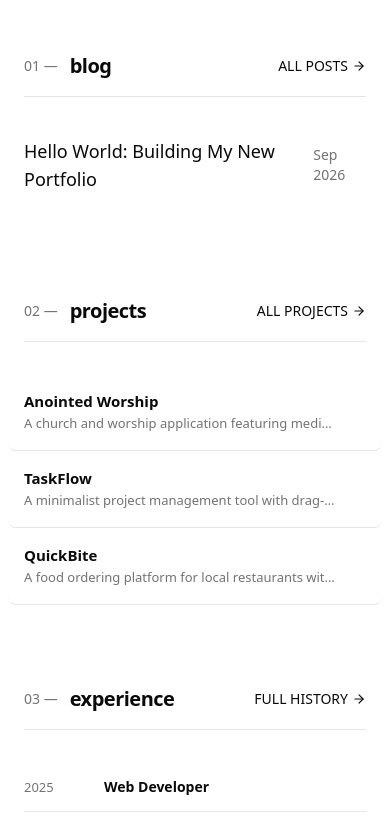
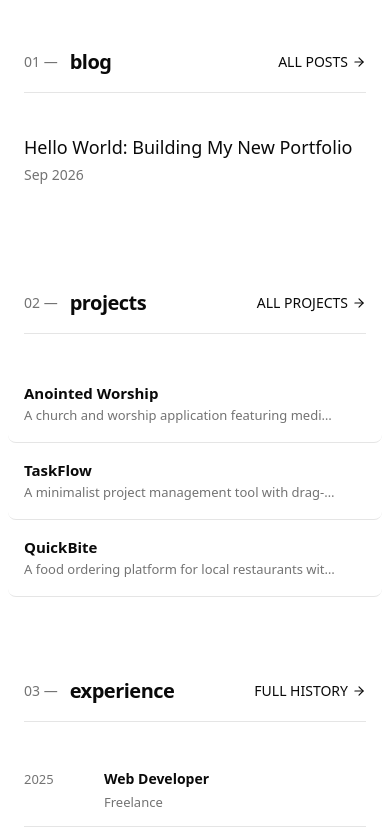
Before and after one commit to Dn-Jsh/Portfolio, a Next.js app: page / in a window 390 px wide. Shown: the part 900-1729 px from the top of the page. Built offline with nearby package versions, Linux system fonts and the light colour scheme.

Commit message:
Enhance mobile responsiveness across all pages

```diff
--- a/src/app/blog/page.tsx
+++ b/src/app/blog/page.tsx
@@ -17,10 +17,10 @@ export default async function BlogPage() {
           <ScrollReveal key={post.slug} delay={i * 0.08}>
             <Link
               href={`/blog/${post.slug}`}
-              className="group flex gap-6 py-6 border-b border-border hover:bg-card/50 -mx-4 px-4 rounded-lg transition-colors"
+              className="group flex flex-col sm:flex-row gap-4 sm:gap-6 py-6 border-b border-border hover:bg-card/50 -mx-4 px-4 rounded-lg transition-colors"
             >
               {/* Thumbnail placeholder */}
-              <div className="w-28 h-20 rounded-lg bg-card border border-border/50 flex items-center justify-center text-muted text-[10px] font-mono shrink-0">
+              <div className="w-full sm:w-28 h-40 sm:h-20 rounded-lg bg-card border border-border/50 flex items-center justify-center text-muted text-[10px] font-mono shrink-0">
                 cover
               </div>
 
@@ -32,7 +32,7 @@ export default async function BlogPage() {
                     month: "short",
                   })}
                 </span>
-                <h3 className="text-lg font-semibold mt-1 mb-1.5 group-hover:text-muted transition-colors">
+                <h3 className="text-lg font-semibold mt-1 mb-1.5 group-hover:text-muted transition-colors break-words">
                   {post.title}
                 </h3>
                 <p className="text-[14px] text-fg/60 leading-relaxed line-clamp-2">
--- a/src/app/certifications/page.tsx
+++ b/src/app/certifications/page.tsx
@@ -37,7 +37,7 @@ export default function CertificationsPage() {
                     <div className="w-10 h-10 rounded-full bg-bg border border-border flex items-center justify-center text-[11px] font-bold text-muted mb-4">
                       {cert.provider.slice(0, 2).toUpperCase()}
                     </div>
-                    <h3 className="font-semibold text-[14px] leading-snug mb-1">
+                    <h3 className="font-semibold text-[14px] leading-snug mb-1 break-words">
                       {cert.title}
                     </h3>
                     <p className="text-[12px] text-muted mb-4">{cert.provider}</p>
--- a/src/app/experience/page.tsx
+++ b/src/app/experience/page.tsx
@@ -18,14 +18,14 @@ export default function ExperiencePage() {
                 <div className="w-8 h-8 rounded-lg bg-card border border-border flex items-center justify-center text-[11px] font-bold text-muted shrink-0">
                   {exp.company.slice(0, 2).toUpperCase()}
                 </div>
-                <div>
-                  <h3 className="font-semibold text-base">{exp.company}</h3>
+                <div className="min-w-0 flex-1">
+                  <h3 className="font-semibold text-base break-words">{exp.company}</h3>
                   <span className="text-[12px] text-muted">{exp.type}</span>
                 </div>
               </div>
 
               {/* Role */}
-              <div className="ml-11 mt-4 border-l-2 border-border pl-6">
+              <div className="ml-4 sm:ml-11 mt-4 border-l-2 border-border pl-4 sm:pl-6">
                 <h4 className="font-semibold text-[15px]">{exp.role}</h4>
                 <div className="flex flex-wrap items-center gap-2 mt-1 text-[12px] font-mono text-muted">
                   <span>{exp.period}</span>
--- a/src/app/gear/page.tsx
+++ b/src/app/gear/page.tsx
@@ -35,7 +35,7 @@ export default function GearPage() {
                     <div className="w-full aspect-[4/3] rounded-lg bg-bg border border-border/50 flex items-center justify-center text-muted text-[11px] font-mono mb-4">
                       photo
                     </div>
-                    <h3 className="font-semibold text-[14px] mb-0.5">{item.name}</h3>
+                    <h3 className="font-semibold text-[14px] mb-0.5 break-words">{item.name}</h3>
                     <p className="text-[12px] text-muted leading-relaxed">{item.description}</p>
                   </div>
                 ))}
--- a/src/app/globals.css
+++ b/src/app/globals.css
@@ -38,6 +38,7 @@
     color: var(--fg);
     font-family: var(--font-sans);
     transition: background-color 0.3s ease, color 0.3s ease;
+    overflow-x: hidden;
   }
 
   /* Apply Silkscreen to all headings, bold tags, and Tailwind bold/semibold/medium classes */
--- a/src/app/projects/page.tsx
+++ b/src/app/projects/page.tsx
@@ -34,7 +34,7 @@ export default function ProjectsPage() {
                 />
               </div>
 
-              <h3 className="text-xl font-semibold mb-2 group-hover:text-muted transition-colors">
+              <h3 className="text-xl font-semibold mb-2 group-hover:text-muted transition-colors break-words">
                 {project.title}
               </h3>
               <p className="text-fg/70 text-[15px] leading-relaxed mb-4 max-w-2xl">
--- a/src/app/recommendations/page.tsx
+++ b/src/app/recommendations/page.tsx
@@ -26,8 +26,8 @@ export default function RecommendationsPage() {
                 <div className="w-8 h-8 rounded-full bg-bg border border-border flex items-center justify-center text-[11px] font-bold text-muted shrink-0">
                   {rec.name.split(" ").map(n => n[0]).join("").toUpperCase()}
                 </div>
-                <div>
-                  <h4 className="font-semibold text-[13px]">{rec.name}</h4>
+                <div className="min-w-0 flex-1">
+                  <h4 className="font-semibold text-[13px] break-words">{rec.name}</h4>
                   <p className="text-[11px] text-muted">{rec.role}</p>
                 </div>
               </div>
--- a/src/app/socials/page.tsx
+++ b/src/app/socials/page.tsx
@@ -26,11 +26,11 @@ export default function SocialsPage() {
 
               {/* Content */}
               <div className="flex-1 min-w-0">
-                <div className="flex items-center gap-2">
+                <div className="flex flex-wrap items-baseline gap-x-2 gap-y-0.5">
                   <h3 className="font-semibold text-[15px] group-hover:text-muted transition-colors">
                     {social.platform}
                   </h3>
-                  <span className="text-[12px] font-mono text-muted">
+                  <span className="text-[12px] font-mono text-muted break-all">
                     {social.handle}
                   </span>
                 </div>
--- a/src/components/home/ExperiencePreview.tsx
+++ b/src/components/home/ExperiencePreview.tsx
@@ -32,16 +32,18 @@ export function ExperiencePreview() {
       <div className="flex flex-col">
         {EXPERIENCE.map((exp, i) => (
           <ScrollReveal key={i} delay={i * 0.06}>
-            <div className="flex items-baseline gap-4 py-3.5 border-b border-border">
-              <span className="text-[13px] font-mono text-muted w-16 shrink-0">
+            <div className="flex sm:items-baseline gap-4 py-3.5 border-b border-border">
+              <span className="text-[13px] font-mono text-muted w-16 shrink-0 pt-0.5 sm:pt-0">
                 {exp.period.split("—")[0].trim().split(" ").pop()}
               </span>
-              <span className="font-semibold text-[14px] flex-1 min-w-0">
-                {exp.role}
-              </span>
-              <span className="text-[13px] text-muted text-right shrink-0 hidden sm:block">
-                {exp.company}
-              </span>
+              <div className="flex flex-col sm:flex-row sm:items-baseline flex-1 min-w-0 justify-between gap-1 sm:gap-4">
+                <span className="font-semibold text-[14px] min-w-0 break-words">
+                  {exp.role}
+                </span>
+                <span className="text-[13px] text-muted shrink-0 sm:shrink">
+                  {exp.company}
+                </span>
+              </div>
             </div>
           </ScrollReveal>
         ))}
--- a/src/components/home/Hero.tsx
+++ b/src/components/home/Hero.tsx
@@ -8,7 +8,7 @@ export function Hero() {
       {/* ── Profile: Photo + Name + Bio ── */}
       <ScrollReveal>
         <div className="flex flex-col md:flex-row gap-8 md:gap-12 items-start">
-          <div className="w-44 h-56 md:w-52 md:h-64 rounded-xl overflow-hidden shrink-0 border border-border bg-bg relative">
+          <div className="w-32 h-40 sm:w-44 sm:h-56 md:w-52 md:h-64 rounded-xl overflow-hidden shrink-0 border border-border bg-bg relative">
             <img
               src="/profile-nobg.png"
               alt="Dan Jeshua"
@@ -51,7 +51,7 @@ export function Hero() {
 
       {/* ── Stats row ── */}
       <ScrollReveal delay={0.12}>
-        <div className="grid grid-cols-3 gap-4 mt-12 pt-8 border-t border-border">
+        <div className="grid grid-cols-2 sm:grid-cols-3 gap-6 sm:gap-4 mt-12 pt-8 border-t border-border">
           <div>
             <div className="text-2xl md:text-3xl font-bold tracking-tight">
               10+
--- a/src/components/home/RecentPosts.tsx
+++ b/src/components/home/RecentPosts.tsx
@@ -23,9 +23,9 @@ export async function RecentPosts() {
         <div className="flex flex-col gap-4">
           {recentPosts.map((post, i) => (
             <ScrollReveal key={post.slug} delay={i * 0.1}>
-              <Link href={`/blog/${post.slug}`} className="flex justify-between items-center group py-2">
-                <span className="text-lg font-medium group-hover:text-muted transition-colors">{post.title}</span>
-                <span className="text-sm font-mono text-muted">
+              <Link href={`/blog/${post.slug}`} className="flex flex-col sm:flex-row sm:justify-between items-start sm:items-center group py-2 gap-1 sm:gap-4">
+                <span className="text-lg font-medium group-hover:text-muted transition-colors break-words">{post.title}</span>
+                <span className="text-sm font-mono text-muted shrink-0">
                   {new Date(post.date).toLocaleDateString("en-US", { year: "numeric", month: "short" })}
                 </span>
               </Link>
```
